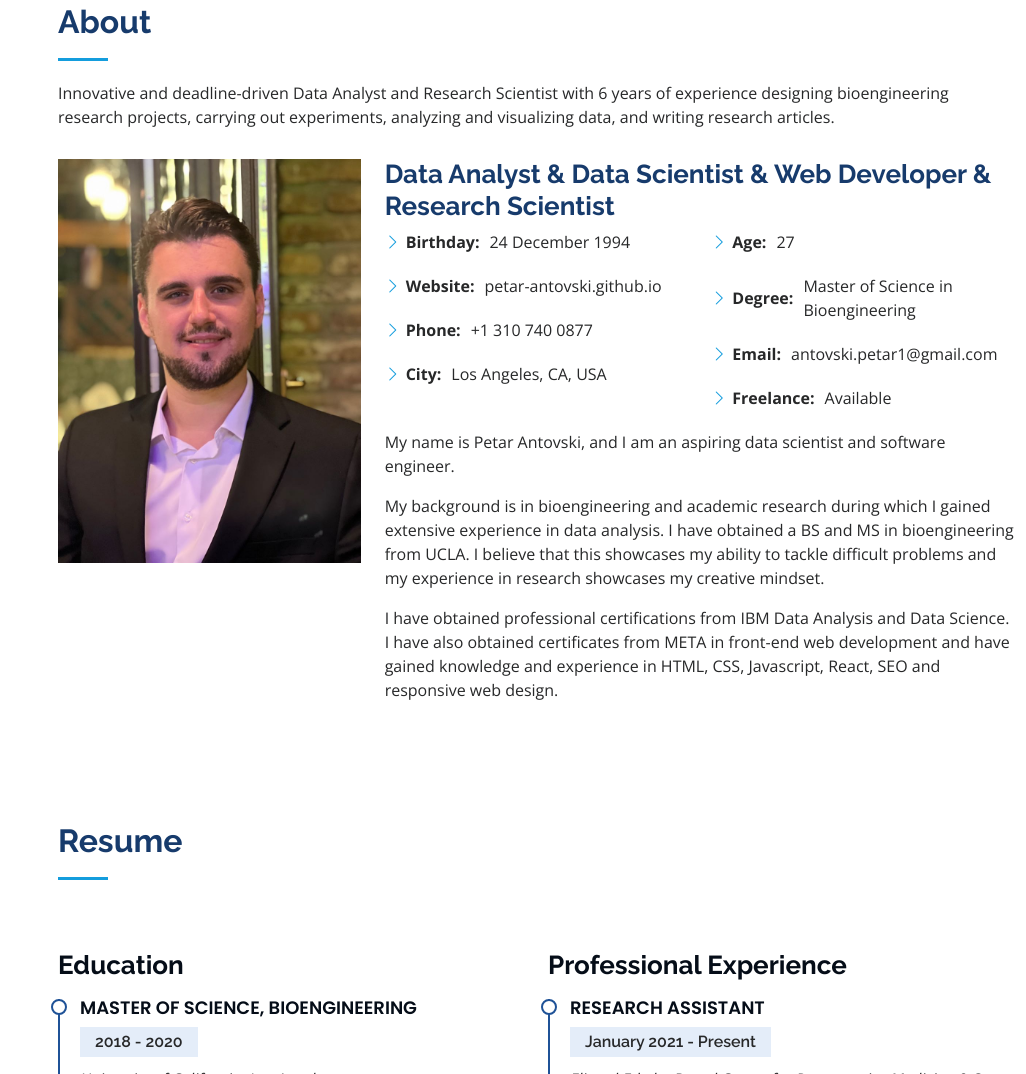
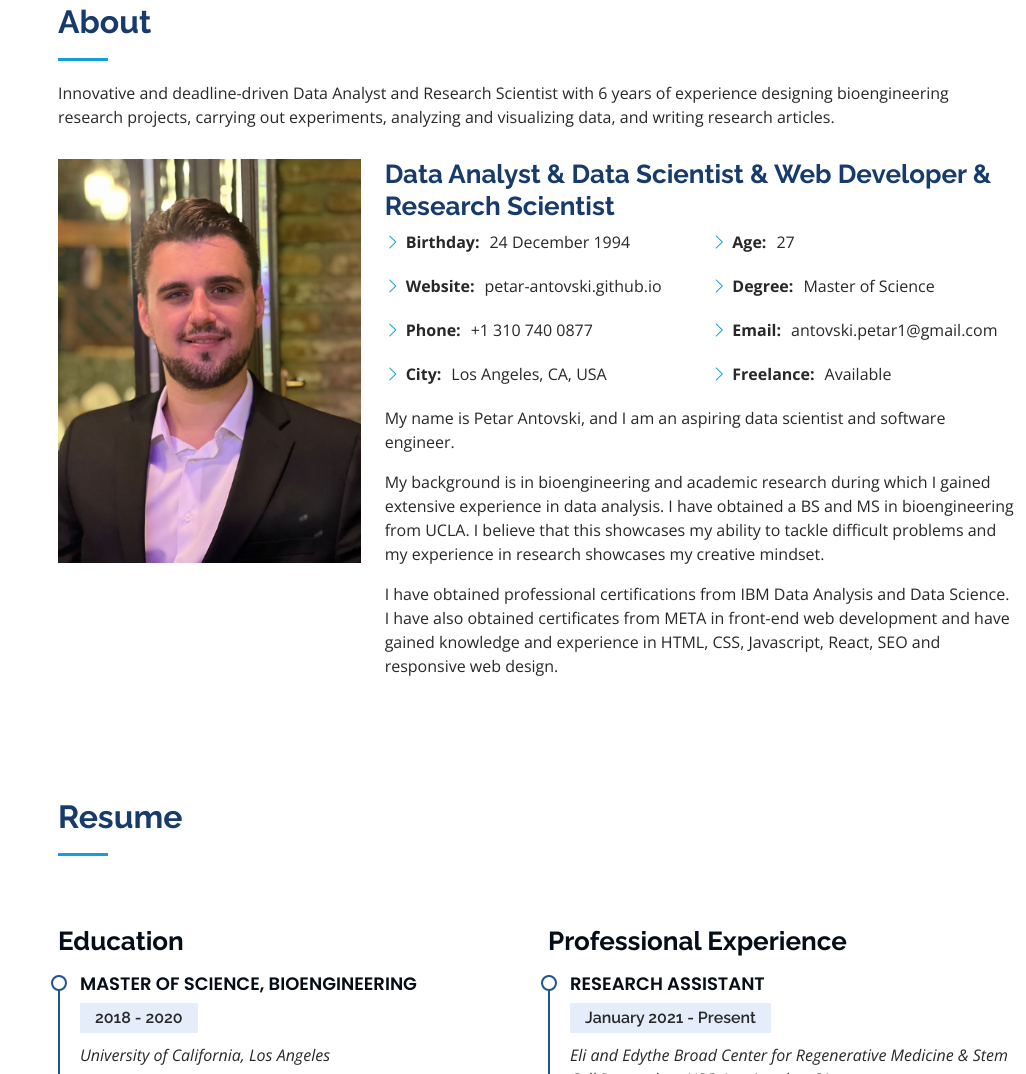
Before and after one commit to petar-antovski/PetarAntovski.github.io, a plain HTML site: page index.html in a window 1280 px wide. Shown: the part 857-1931 px from the top of the page, without its empty margins (254-1280 px from the left). Drawn offline with nearby package versions, Linux system fonts and the light colour scheme.

Commit message:
Update index.html

```diff
--- a/index.html
+++ b/index.html
@@ -99,7 +99,7 @@
               <div class="col-lg-6">
                 <ul>
                   <li><i class="bi bi-chevron-right"></i> <strong>Age:</strong> <span>27</span></li>
-                  <li><i class="bi bi-chevron-right"></i> <strong>Degree:</strong> <span>Master of Science in Bioengineering</span></li>
+                  <li><i class="bi bi-chevron-right"></i> <strong>Degree:</strong> <span>Master of Science</span></li>
                   <li><i class="bi bi-chevron-right"></i> <strong>Email:</strong> <span>antovski.petar1@gmail.com</span></li>
                   <li><i class="bi bi-chevron-right"></i> <strong>Freelance:</strong> <span>Available</span></li>
                 </ul>
```
